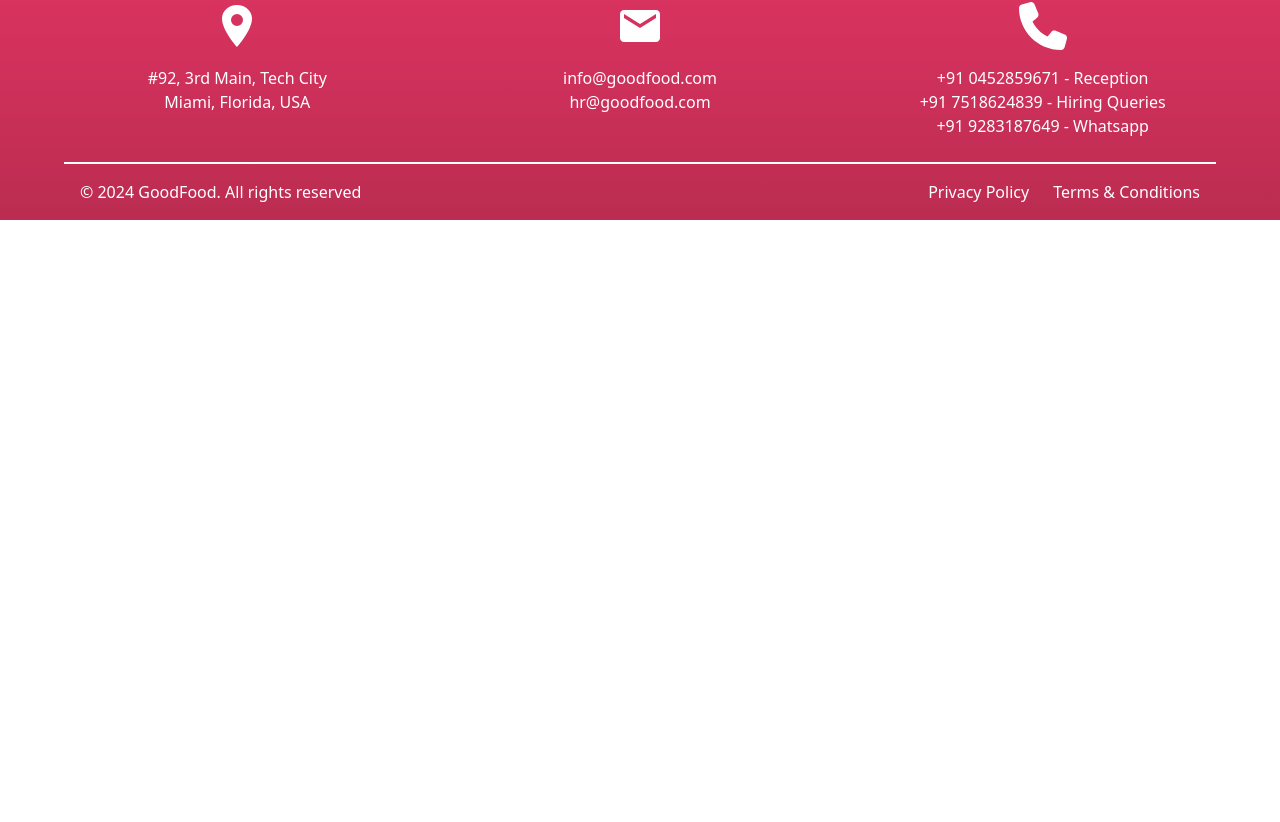
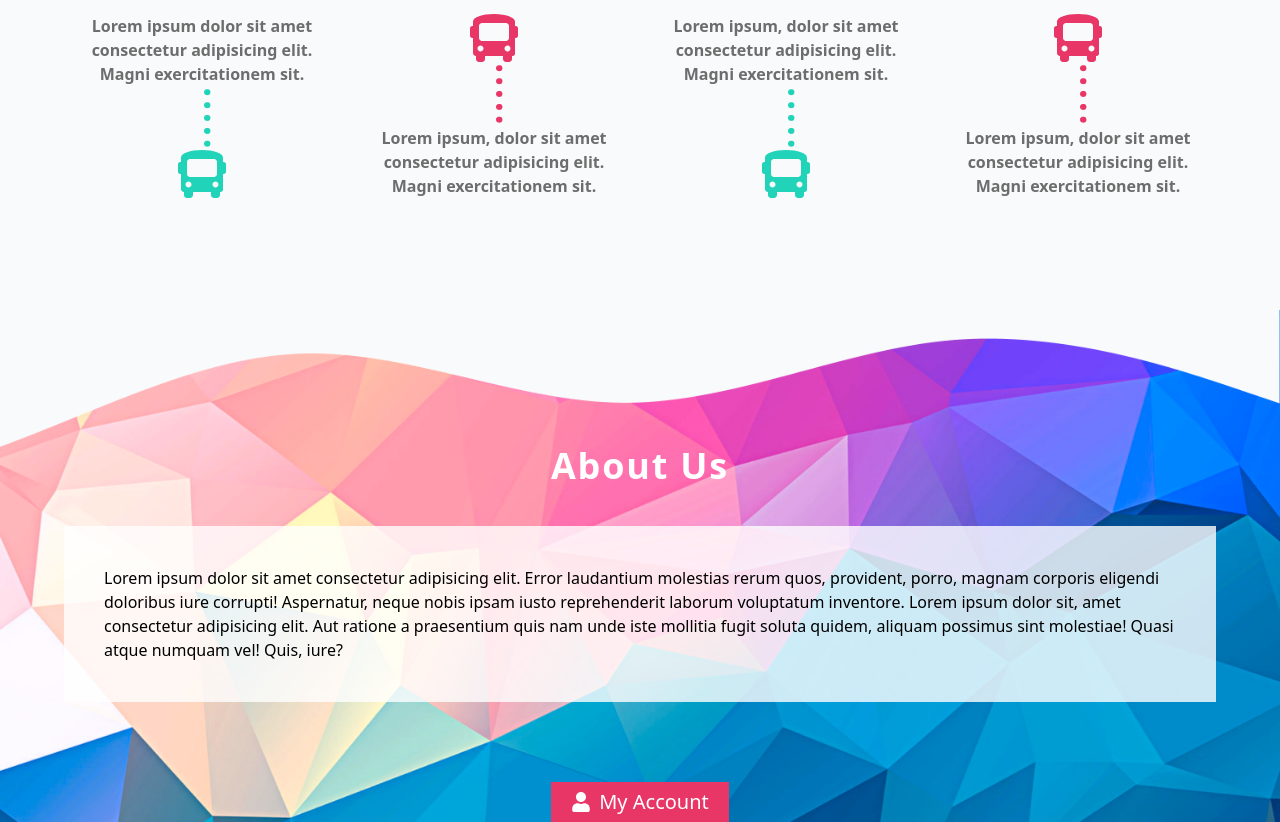
Before and after one commit to jananisree96/Restaurant-website, a React (Vite) app in the folder latest/restraurant-app/: page / in a window 1280 px wide. Shown: the part 1558-2380 px from the top of the page. Before the commit the page ends 1778 px from the top, so only its background shows below. Built offline with nearby package versions, Linux system fonts and the light colour scheme; a web font is replaced by a local one.

Commit message:
Save local changes

```diff
--- a/latest/restraurant-app/src/App.jsx
+++ b/latest/restraurant-app/src/App.jsx
@@ -7,10 +7,12 @@ import Footer from './components/Footer/Footer';
 import { Popup } from './components/Popup/Popup';
 import AOS from 'aos';
 import "aos/dist/aos.css";
+import { WhyChoose } from './components/WhyChoose/WhyChoose';
+import {About} from './components/About/About';
 
 const App = () => {
   const [showPopup, setShowPopup] = useState(false);
-  const HandlePopup = () => {
+  const TogglePopup = () => {
     setShowPopup(true);
   };
 
@@ -26,9 +28,11 @@ const App = () => {
   return (
     <div className='overflow-x-hidden'>
 
-      <Navbar HandlePopup ={HandlePopup}/>
+      <Navbar TogglePopup ={TogglePopup}/>
       <Hero />
       <Banner />
+      <WhyChoose/>
+      <About/>
       <Footer />
       <Popup showPopup ={showPopup } setShowPopup = { setShowPopup} />
     </div>
--- /dev/null
+++ b/latest/restraurant-app/src/components/About/About.jsx
@@ -0,0 +1,40 @@
+import React from 'react';
+import { FaUser } from "react-icons/fa";
+import BgPolygon from "../../assets/polygon.png";
+import Vector from '../../assets/vector-wave.png';
+
+const bgStyle = {
+  backgroundImage: `url(${BgPolygon})`,
+  backgroundRepeat: 'no-repeat',
+  backgroundPosition: 'center',
+  backgroundSize: 'cover',
+  width: '100%',
+  height: '100%',
+  position: 'relative'
+};
+
+export const About = () => {
+  return (
+    <>
+      <div style={bgStyle} className='py-14'>
+        <div className='container min-h-[500px] relative z-10'>
+          <h1 className='pt-20 tracking-wider text-4xl font-semibold text-white text-center'>About Us</h1>
+
+          <div className='bg-white/80 p-10 my-10'>
+            Lorem ipsum dolor sit amet consectetur adipisicing elit. Error laudantium molestias rerum quos, provident, porro, magnam corporis eligendi doloribus iure corrupti! Aspernatur, neque nobis ipsam iusto reprehenderit laborum voluptatum inventore. Lorem ipsum dolor sit, amet consectetur adipisicing elit. Aut ratione a praesentium quis nam unde iste mollitia fugit soluta quidem, aliquam possimus sint molestiae! Quasi atque numquam vel! Quis, iure?
+          </div>
+          <div className='pt-10 flex justify-center'>
+            <button className='flex justify-center items-center gap-2 bg-primary text-xl h-[40px] text-white px-5 py-2 hover:scale-105 duration-300'>
+              <FaUser />
+              My Account
+            </button>
+          </div>
+        </div>
+
+        <img src={Vector} alt="Vector Wave" className='absolute top-0 right-0 w-full' />
+      </div>
+    </>
+  );
+};
+
+export default About;
--- a/latest/restraurant-app/src/components/Popup/Popup.jsx
+++ b/latest/restraurant-app/src/components/Popup/Popup.jsx
@@ -3,17 +3,17 @@ import { IoCloseCircleOutline } from 'react-icons/io5';
 import { FcGoogle } from 'react-icons/fc';
 import { FaFacebook } from 'react-icons/fa';
 
-export const Popup = ({ show, setShow }) => {
+export const Popup = ({ showPopup, setShowPopup}) => {
   return (
     <div>
-      {show && (
+      {showPopup && (
         <div className="h-screen w-screen fixed top-0 left-0 bg-black/50 z-50 backdrop-blur-sm">
           <div className="fixed top-1/2 left-1/2 transform -translate-x-1/2 -translate-y-1/2 p-4 shadow-sm bg-white rounded-md duration-200 w-[300px]">
             <div className="flex items-center justify-between mb-4">
               <h1 className="text-2xl font-bold text-dark">Login</h1>
               <IoCloseCircleOutline
                 className="text-2xl cursor-pointer"
-                onClick={() => setShow(false)}
+                onClick={() => setShowPopup(false)}
               />
             </div>
             <form className="space-y-4">
--- /dev/null
+++ b/latest/restraurant-app/src/components/WhyChoose/WhyChoose.jsx
@@ -0,0 +1,46 @@
+import React from 'react';
+import { FaBus } from "react-icons/fa";
+
+export const WhyChoose = () => {
+  return (
+    <div>
+      <div className='py-14 md:py-28 bg-gray-50'>
+        <div className='container mx-auto'>
+          <h1 className='pb-16 tracking-wider text-2xl font-semibold text-dark text-center'>Why Choose Us</h1>
+
+          <div className='grid grid-cols-2 md:grid-cols-4 gap-14 sm:gap-4'>
+            <div className='text-center flex justify-center items-center flex-col gap-2 px-2'>
+
+              <p className='text-dark/70 font-semibold'>Lorem ipsum dolor sit amet consectetur adipisicing elit. Magni exercitationem sit.</p>
+              <p className='text-5xl rotate-90 text-secondary translate-x-5'>.....</p>
+               <FaBus className='text-5xl text-secondary' />
+            </div>
+              <div className='text-center flex justify-center items-center flex-col gap-2 px-2'>
+
+             <FaBus className='text-5xl text-primary' />
+              <p className='text-5xl rotate-90 text-primary translate-x-5'>.....</p>
+              <p className='text-dark/70 font-semibold'>Lorem ipsum, dolor sit amet consectetur adipisicing elit. Magni exercitationem sit.</p>
+
+
+            </div>
+              <div className='text-center flex justify-center items-center flex-col gap-2 px-2'>
+
+              <p className='text-dark/70 font-semibold'>Lorem ipsum, dolor sit amet consectetur adipisicing elit. Magni exercitationem sit.</p>
+              <p className='text-5xl rotate-90 text-secondary translate-x-5'>.....</p>
+               <FaBus className='text-5xl text-secondary' />
+            </div>
+              <div className='text-center flex justify-center items-center flex-col gap-2 px-2'>
+             <FaBus className='text-5xl text-primary' />
+             <p className='text-5xl rotate-90 text-primary translate-x-5'>.....</p>
+              <p className='text-dark/70 font-semibold'>Lorem ipsum, dolor sit amet consectetur adipisicing elit. Magni exercitationem sit.</p>
+
+            </div>
+            {/* Repeat the above block as needed for other icons/text */}
+          </div>
+        </div>
+      </div>
+    </div>
+  );
+};
+
+export default WhyChoose;
```
